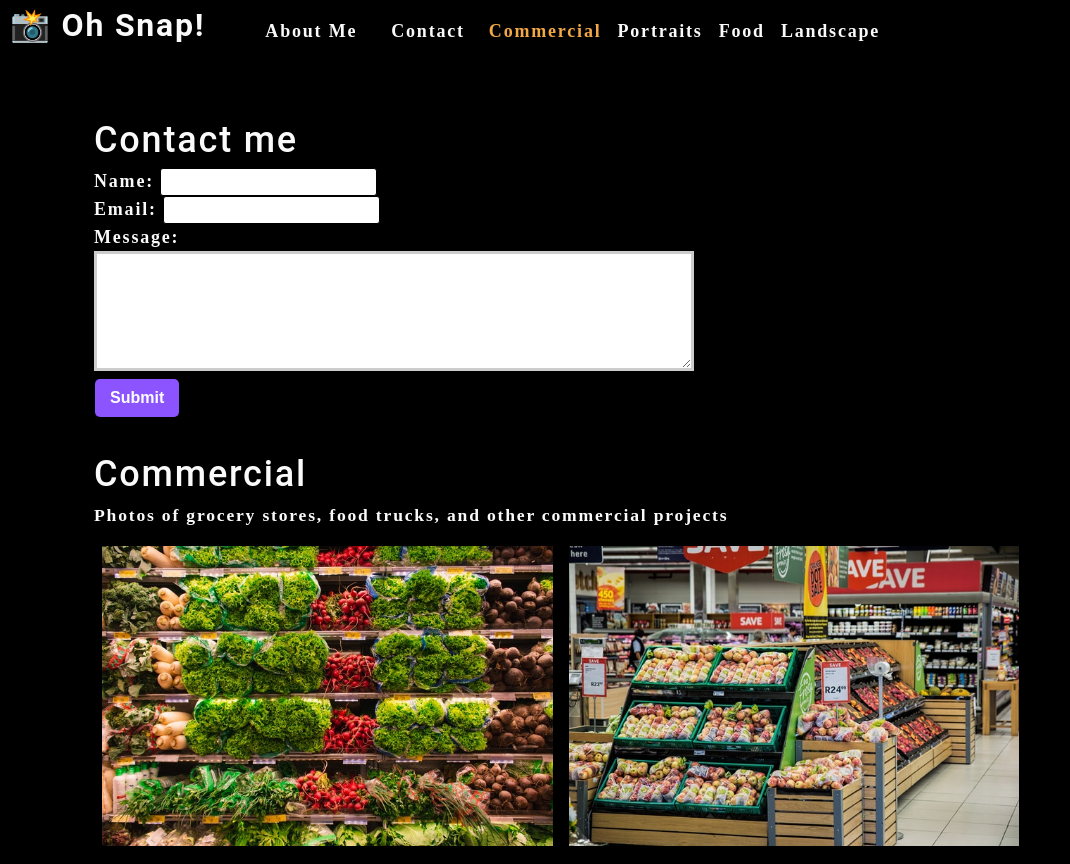
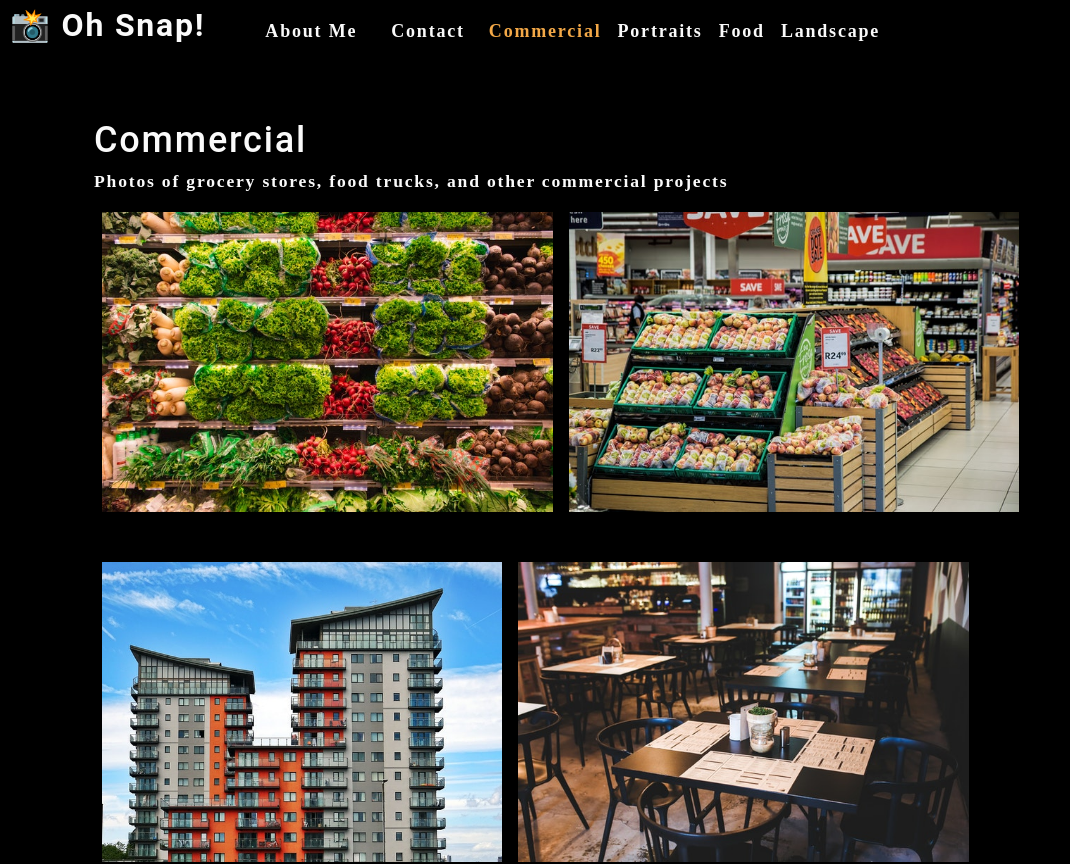
Before and after one commit to limichael97/photo-port, a React (Create React App) app: page / in a window 1280 px wide. Shown: the top 864 px of the page, without its empty margins (0-1070 px from the left). Built offline with nearby package versions, Linux system fonts and the light colour scheme.

Commit message:
conditionally render components if contact is selected

```diff
--- a/src/App.js
+++ b/src/App.js
@@ -6,6 +6,8 @@
 
 
 function App() {
+  const [contactSelected, setContactSelected] = useState(false);
+
   const [categories] = useState([
     {
       name: 'commercial',
@@ -21,14 +23,21 @@
   return (
     <div>
       <Nav
-        categories = {categories}
-        setCurrentCategory= {setCurrentCategory}
+        categories={categories}
+        setCurrentCategory={setCurrentCategory}
         currentCategory={currentCategory}
+        contactSelected={contactSelected}
+        setContactSelected={setContactSelected}
       ></Nav>
       <main>
-        <ContactForm></ContactForm>
-        <Gallery currentCategory={currentCategory}></Gallery>
-        <About></About>
+      {!contactSelected ? (
+        <>
+          <Gallery currentCategory={currentCategory}></Gallery>
+          <About></About>
+        </>
+      ) : (
+          <ContactForm></ContactForm>
+        )}
       </main>
     </div>
   );
--- a/src/components/Contact/index.js
+++ b/src/components/Contact/index.js
@@ -1,13 +1,39 @@
 import React, { useState } from 'react';
+import { validateEmail } from '../../utils/helpers';
+
 
 function ContactForm() {
 
     const [formState, setFormState] = useState({name: '', email: '', message: ''});
 
     const { name, email, message } = formState;
+    const [errorMessage, setErrorMessage] = useState('');
+
 
     function handleChange(e) {
+        if (e.target.name === 'email') {
+            const isValid = validateEmail(e.target.value);
+            console.log(isValid);
+            // isValid conditional statement
+            if (!isValid) {
+                setErrorMessage('Your email is invalid.');
+            } else {
+                setErrorMessage('');
+            }
+          }  else {
+            if (!e.target.value.length) {
+              setErrorMessage(`${e.target.name} is required.`);
+            } else {
+              setErrorMessage('');
+            }
+        }
+
         setFormState({...formState, [e.target.name]: e.target.value})
+        console.log('errorMessage', errorMessage);
+
+        if (!errorMessage) {
+            setFormState({ ...formState, [e.target.name]: e.target.value });
+          }
     }
 
     function handleSubmit(e) {
@@ -22,18 +48,23 @@
           <form id="contact-form" onSubmit={handleSubmit}>
               <div>
                   <label htmlFor ="name"> Name: </label>
-                  <input type = "text" defaultValue={name} onChange={handleChange} name ="name" />
+                  <input type = "text" defaultValue={name} onBlur={handleChange} name ="name" />
               </div>
 
               <div>
                   <label htmlFor ="email"> Email: </label>
-                  <input type = "email" defaultValue={email} onChange={handleChange} name ="email" />
+                  <input type = "email" defaultValue={email} onBlur={handleChange} name ="email" />
               </div>
 
               <div>
                   <label htmlFor ="message"> Message: </label>
-                  <textarea name = "message" defaultValue={message} onChange={handleChange} rows = "5" />
+                  <textarea name = "message" defaultValue={message} onBlur={handleChange} rows = "5" />
               </div>
+              {errorMessage && (
+                <div>
+                    <p className="error-text">{errorMessage}</p>
+                </div>
+                )}
               <button type= "submit"> Submit </button>
           </form>
         </section>
--- a/src/components/Nav/index.js
+++ b/src/components/Nav/index.js
@@ -6,6 +6,8 @@
         categories = [],
         setCurrentCategory,
         currentCategory,
+        contactSelected,
+        setContactSelected
     } = props;
 
     return (
@@ -18,23 +20,25 @@
           <nav>
             <ul className="flex-row">
               <li className="mx-2">
-                <a data-testid="about" href="#about">
+              <a data-testid="about" href="#about" onClick={() => setContactSelected(false)}>
                   About Me
                 </a>
               </li>
-              <li className="mx-2">
-                <span>Contact</span>
+              <li className={`mx-2 ${contactSelected && 'navActive'}`}>
+                <span onClick={() => setContactSelected(true)}>Contact</span>
               </li>
               {categories.map((category) => (
                 <li
                   className={`mx-1 ${
-                    currentCategory.name === category.name && 'navActive'
+                    currentCategory.name === category.name && !contactSelected && 'navActive'
                     }`}
                   key={category.name}
                 >
                   <span
                     onClick={() => {
                       setCurrentCategory(category)
+                      setContactSelected(false);
+
                     }}
                   >
                     {capitalizeFirstLetter(category.name)}
```
